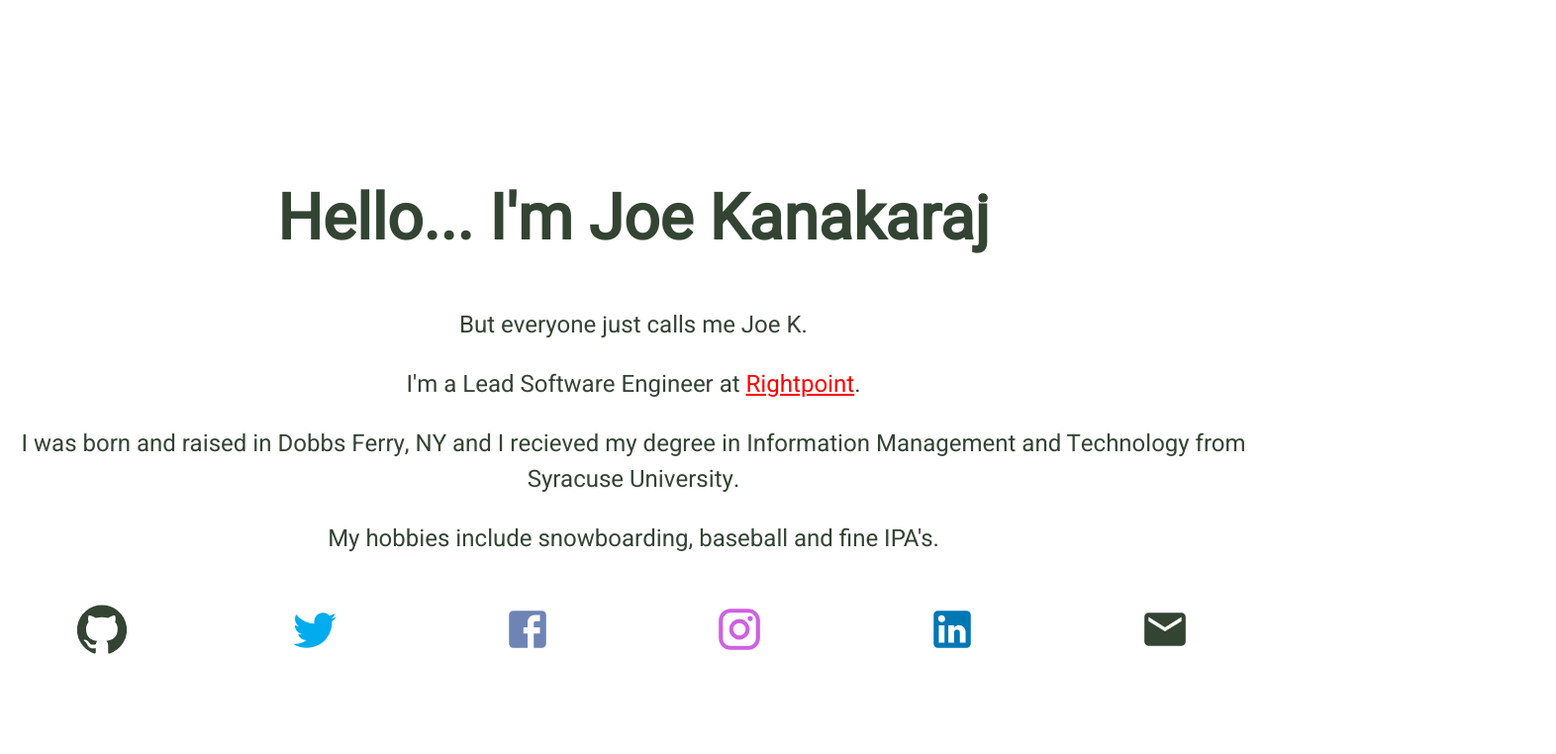
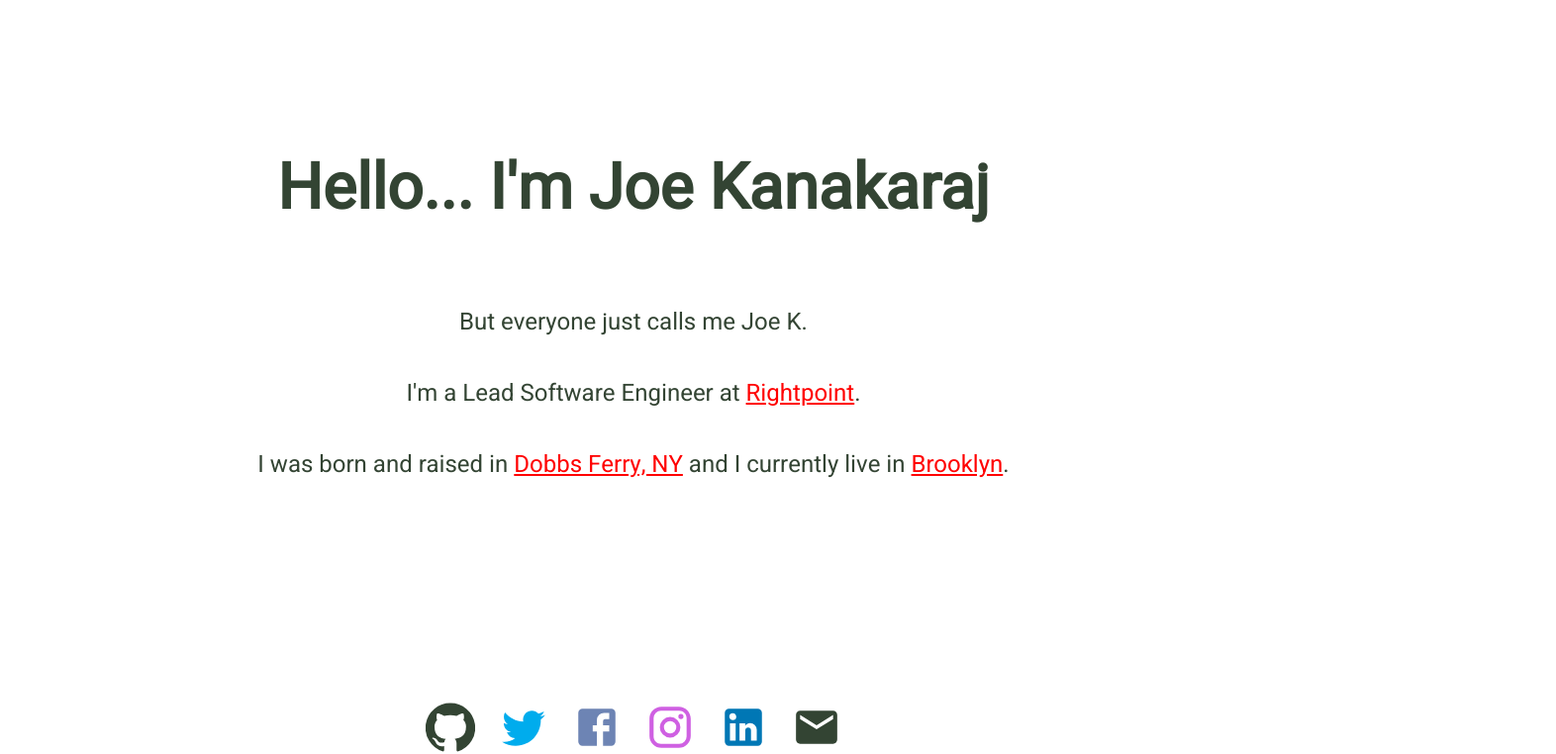
Before and after one commit to gr8fuljoe5/gr8fuljoe5.github.io, a Next.js app: page / in a window 1280 px wide. Shown: the top 762 px of the page at 99% size, 1572 px wide, since content can reach past the window. Built offline with nearby package versions, Linux system fonts and the light colour scheme.

Commit message:
updates to animations

```diff
--- a/pages/index.js
+++ b/pages/index.js
@@ -1,6 +1,6 @@
+import { useState } from 'react'
 import Head from 'next/head'
-import { useEffect } from 'react'
-import { motion, useAnimation, useMotionValue, animate } from 'framer-motion'
+import { motion } from 'framer-motion'
 import styles from '../styles/Home.module.css'
 
 import Grid from '@material-ui/core/Grid'
@@ -12,13 +12,34 @@ import LinkedInIcon from '@material-ui/icons/LinkedIn'
 import EmailIcon from '@material-ui/icons/Email'
 
 export default function Home() {
-  const main = {
-    visible: {
+  const MAIN_CONTENT = {
+    visible: () => {
+      return {
         opacity: 1,
         transition: {
           when: 'beforeChildren',
-        staggerChildren: 0.9,
+          staggerChildren: 1,
         },
+      }
+    },
+    hidden: {
+      opacity: 0,
+      transition: {
+        when: 'afterChildren',
+        staggerChildren: 1,
+      },
+    },
+  }
+
+  const ICON_TRAY = {
+    visible: () => {
+      return {
+        opacity: 1,
+        transition: {
+          when: 'beforeChildren',
+          staggerChildren: 0.1,
+        },
+      }
     },
     hidden: {
       opacity: 0,
@@ -28,24 +49,28 @@ export default function Home() {
     },
   }
 
-  const text = {
+  const TEXT = {
     visible: { opacity: 1 },
     hidden: { opacity: 0 },
   }
 
-  const paragraph = {
+  const PARAGRAPH = {
     visible: { opacity: 1, x: 0 },
     hidden: { opacity: 0, x: -300 },
   }
 
-  const paragraph_reverse = {
+  const PARAGRAPH_REVERSE = {
     visible: { opacity: 1, x: 0 },
     hidden: { opacity: 0, x: 300 },
   }
 
-  const icons = {
-    visible: { opacity: 0, y: 0 },
-    hidden: { opacity: 1, y: -500 },
+  const ICONS = {
+    visible: {
+      opacity: 1,
+      y: 0,
+      rotate: 360,
+    },
+    hidden: { opacity: 0, y: 500, rotate: 0 },
   }
 
   return (
@@ -60,73 +85,118 @@ export default function Home() {
         <link rel="icon" href="/favicon.ico" />
       </Head>
 
-      <motion.main
-        className={styles.main}
+      <motion.main className={styles.main}>
+        <section>
+          <Grid container spacing={10}>
+            <Grid item xs={12}>
+              <motion.section
+                variants={MAIN_CONTENT}
                 initial="hidden"
                 animate="visible"
-        variants={main}
               >
-        <Grid container spacing={3}>
-          <Grid item xs={12}>
                 <h1 className={styles.title}>
-              <motion.span variants={text}>Hello...</motion.span>{' '}
-              <motion.span variants={text}>I'm Joe Kanakaraj</motion.span>
+                  <motion.span variants={TEXT}>Hello...</motion.span>{' '}
+                  <motion.span variants={TEXT}>I'm Joe Kanakaraj</motion.span>
                 </h1>
-            <motion.p className={styles.description} variants={paragraph}>
+                <motion.p className={styles.description} variants={PARAGRAPH}>
                   But everyone just calls me Joe K.
                 </motion.p>
                 <motion.p
                   className={styles.description}
-              variants={paragraph_reverse}
+                  variants={PARAGRAPH_REVERSE}
                 >
-              I'm a Lead Software Engineer at <a href="#">Rightpoint</a>.
+                  I'm a Lead Software Engineer at{' '}
+                  <a href="http://www.rightpoint.com" target="_blank">
+                    Rightpoint
+                  </a>
+                  .
                 </motion.p>
-            <motion.p className={styles.description} variants={paragraph}>
-              I was born and raised in Dobbs Ferry, NY and I recieved my degree
-              in Information Management and Technology from Syracuse University.
+                <motion.p className={styles.description} variants={PARAGRAPH}>
+                  I was born and raised in{' '}
+                  <a href="https://en.wikipedia.org/wiki/Dobbs_Ferry,_New_York">
+                    Dobbs Ferry, NY
+                  </a>{' '}
+                  and I currently live in{' '}
+                  <a href="https://www.bkmag.com/" target="_blank">
+                    Brooklyn
+                  </a>
+                  .
                 </motion.p>
                 <motion.p
                   className={styles.description}
-              variants={paragraph_reverse}
+                  variants={PARAGRAPH_REVERSE}
+                ></motion.p>
+                <motion.p className={styles.description} variants={PARAGRAPH}>
+                  I graduated from Syracuse University with a degree in
+                  Information Management and Technology and I have 20+ years
+                  experience in the field of Front-end Engineering.
+                </motion.p>
+                <motion.p
+                  className={styles.description}
+                  variants={PARAGRAPH_REVERSE}
                 >
                   My hobbies include snowboarding, baseball and fine IPA's.
                 </motion.p>
+              </motion.section>
             </Grid>
+          </Grid>
+        </section>
+
+        <motion.section variants={ICON_TRAY} initial="hidden" animate="visible">
+          <Grid
+            container
+            spacing={3}
+            alignItems="center"
+            justify="space-between"
+          >
             <Grid item xs={6} md={2} className={styles.icon}>
               <motion.div
-              whileHover={{
-                scale: [1, 2],
-                rotate: [0, 360],
-              }}
-              whileTap={{ scale: 0.9 }}
+                // whileHover={{
+                //   scale: [1, 2],
+                //   rotate: [0, 360],
+                // }}
+                // whileTap={{ scale: 0.9 }}
+                variants={ICONS}
+                custom={0}
               >
                 <GitHubIcon />
               </motion.div>
             </Grid>
             <Grid item xs={6} md={2} className={styles.icon}>
               <motion.div
-              whileHover={{
-                scale: [1, 2, 1],
-                rotate: [0, 360, 0],
-              }}
-              whileTap={{ scale: 0.9 }}
+                // whileHover={{
+                //   scale: [1, 2, 1],
+                //   rotate: [0, 360, 0],
+                // }}
+                // whileTap={{ scale: 0.9 }}
+                variants={ICONS}
+                custom={2}
               >
-              <TwitterIcon className={styles.twitter} />
+                <TwitterIcon className={styles.twitter} variants={ICONS} />
               </motion.div>
             </Grid>
             <Grid item xs={6} md={2} className={styles.icon}>
+              <motion.div variants={ICONS}>
                 <FacebookIcon className={styles.fb} />
+              </motion.div>
             </Grid>
             <Grid item xs={6} md={2} className={styles.icon}>
+              <motion.div variants={ICONS}>
                 <InstagramIcon className={styles.instagram} />
+              </motion.div>
             </Grid>
             <Grid item xs={6} md={2} className={styles.icon}>
+              <motion.div variants={ICONS}>
                 <LinkedInIcon className={styles.linkedIn} />
+              </motion.div>
             </Grid>
             <Grid item xs={6} md={2} className={styles.icon}>
+              <motion.div variants={ICONS}>
                 <EmailIcon />
+              </motion.div>
             </Grid>
           </Grid>
+        </motion.section>
       </motion.main>
     </div>
   )
--- a/styles/Home.module.css
+++ b/styles/Home.module.css
@@ -32,7 +32,7 @@
 }
 
 .description {
-  line-height: 1.5;
+  line-height: 2.0;
   font-size: 1.5rem;
 }
 
```
Lines whose indentation alone changed are shown as unchanged.
